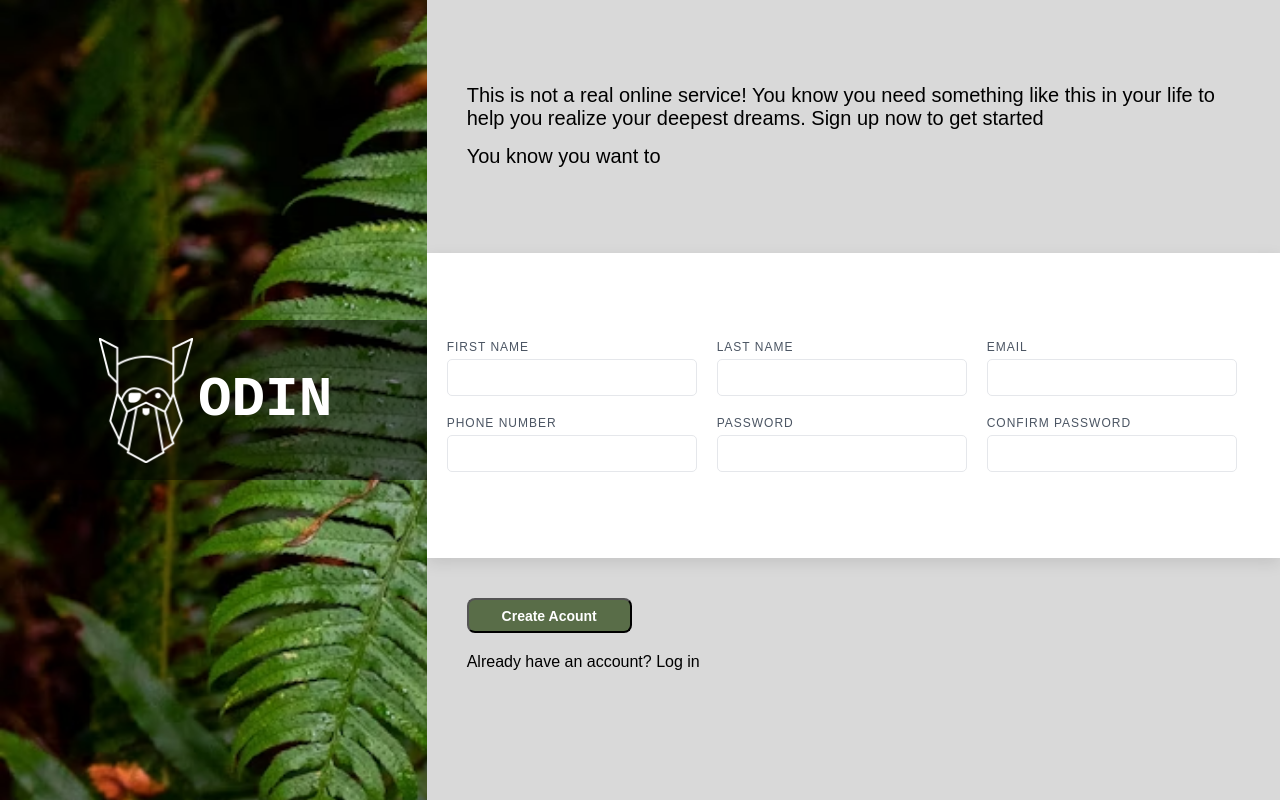
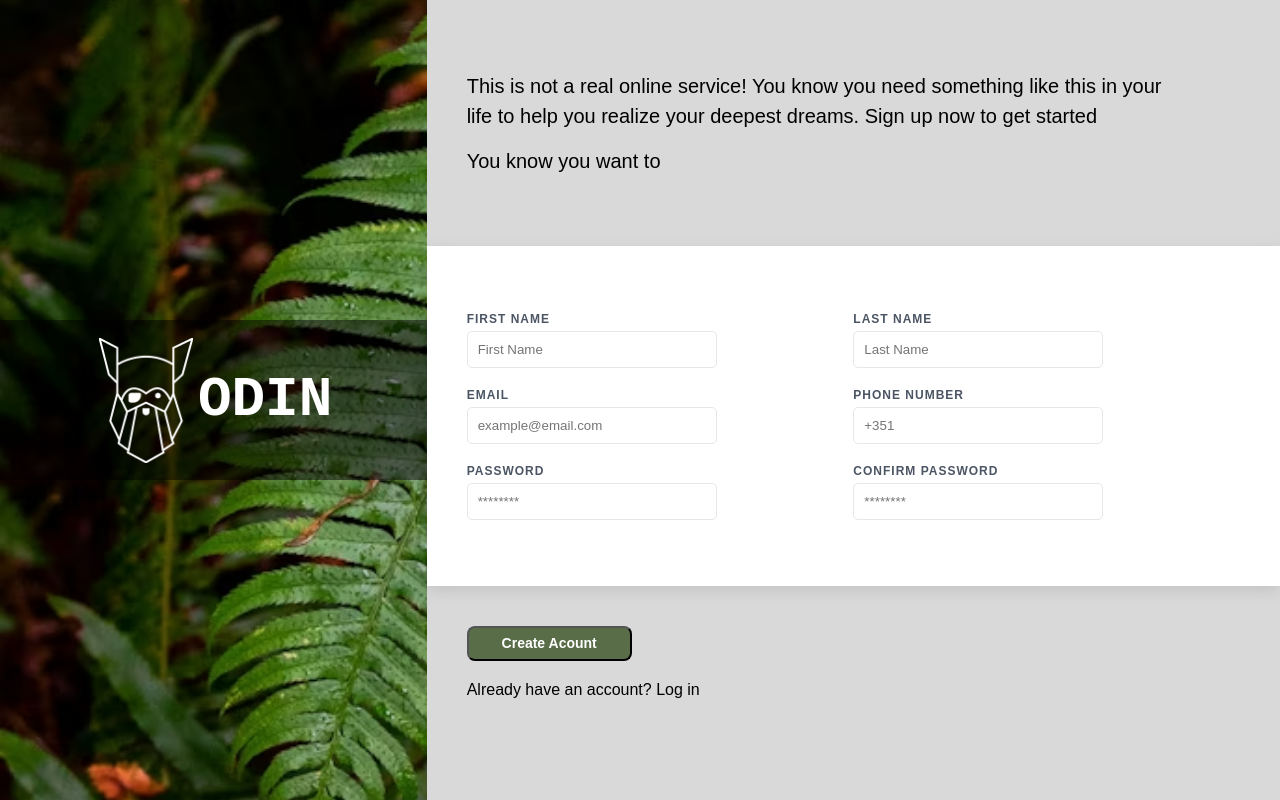
Before and after one commit to JoaoNogueiraGit/Sign-up-form, a plain HTML site: page index.html in a window 1280 px wide. Drawn offline with Linux system fonts and the light colour scheme.

Commit message:
Update on how the labels are displayed inside the form

```diff
--- a/index.html
+++ b/index.html
@@ -19,27 +19,27 @@
             <form action="#" id="sign-in-form">
                 <div>
                     <label for="firstnName">First name</label>
-                    <input id="firstnName" type="text">
+                    <input id="firstnName" type="text" placeholder="First Name">
                 </div>
                 <div>
                     <label for="lastName">Last name</label>
-                    <input id="lastName" type="text">
+                    <input id="lastName" type="text" placeholder="Last Name">
                 </div>
                 <div>
                     <label for="email">Email</label>
-                    <input id="email" type="text">
+                    <input id="email" type="text" placeholder="example@email.com">
                 </div>
                 <div>
                     <label for="phoneNumber">Phone Number</label>
-                    <input id="phoneNumber" type="text">
+                    <input id="phoneNumber" type="text" placeholder="+351">
                 </div>
                 <div>
                     <label for="password">Password</label>
-                    <input id="password" type="password">
+                    <input id="password" type="password" placeholder="********">
                 </div>
                 <div>
                     <label for="confirmPassword">Confirm Password</label>
-                    <input id="confirmPassword" type="password">
+                    <input id="confirmPassword" type="password" placeholder="********">
                 </div>
             </form>
         </div>
--- a/style.css
+++ b/style.css
@@ -65,7 +65,7 @@ body{
     flex: 1;
 }
 
-.texr-para{
+.text-para{
     max-width: 700px;
     line-height: 1.5;
 }
@@ -79,17 +79,20 @@ body{
     align-items: center;
 }
 
-#form-container > #sign-in-form > div {
+#sign-in-form > div {
     display: flex;
     flex-direction: column;
     align-items: flex-start;
+    flex: 0 0 calc(50% - 20px);
+    min-width: 250px;
 }
 
 #sign-in-form{
     display: flex;
     flex-wrap: wrap;
     gap: 20px;
-    padding: 20px;
+    width: 100%;
+    padding: 20px 40px;
 }
 
 #button-container{
@@ -139,8 +142,14 @@ input:focus {
     box-shadow: 0 0 5px rgba(89, 109, 72, 0.3);
 }
 
+input:invalid{
+    border: 2px solid red;
+    color: red;
+}
+
 label {
     font-size: 12px;
+    font-weight: 700;
     letter-spacing: 1px;
     text-transform: uppercase;
     color: #4B5563;
```
